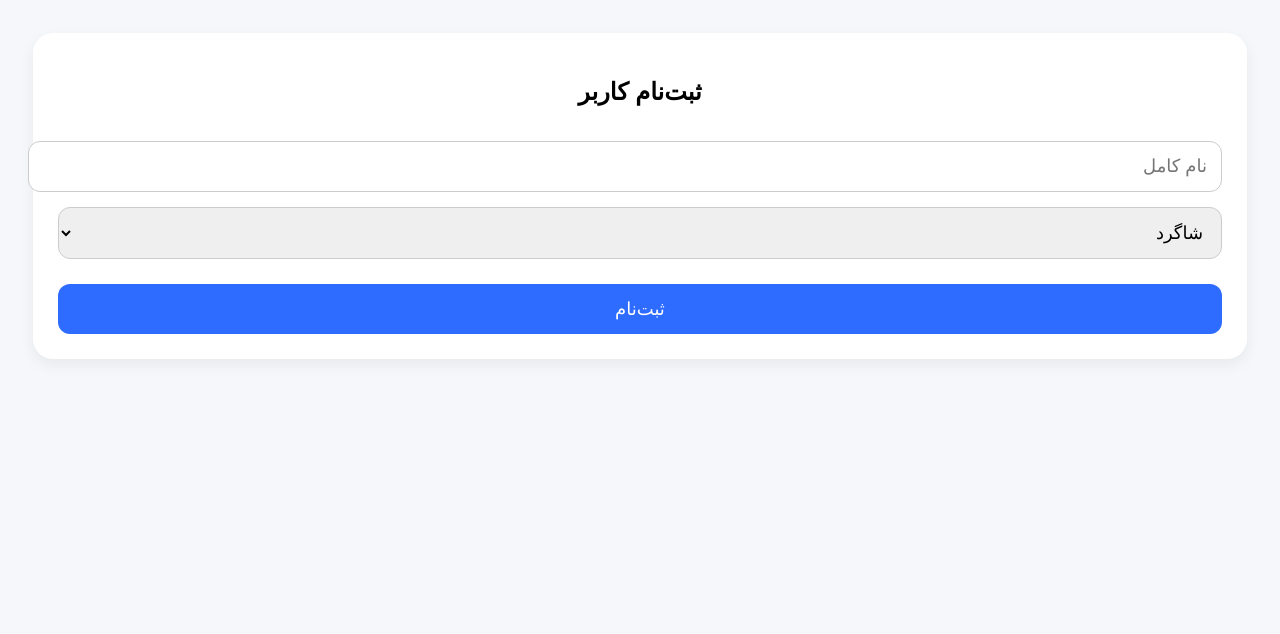
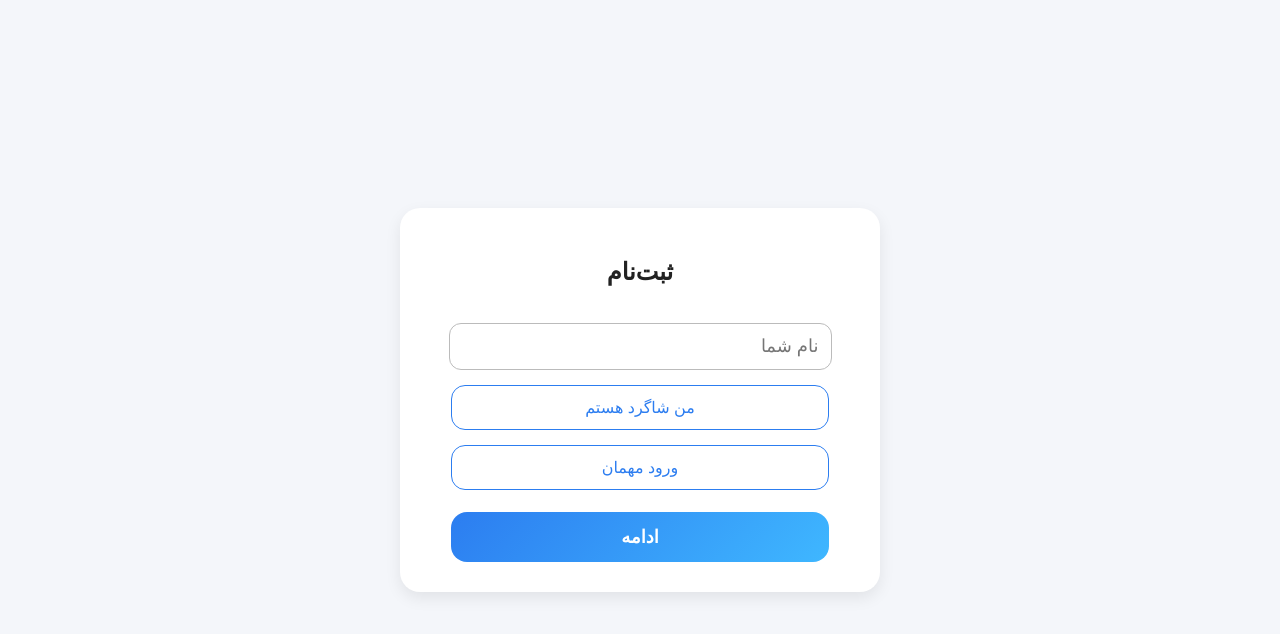
Before and after one commit to Farzadseb/Learning-With-Fred-, a plain HTML site: page Register.html in a window 1280 px wide. Drawn offline with Linux system fonts and the light colour scheme.

Commit message:
Add files via upload

```diff
--- a/Register.html
+++ b/Register.html
@@ -2,98 +2,91 @@
 <html lang="fa" dir="rtl">
 <head>
 <meta charset="UTF-8">
-<meta name="viewport" content="width=device-width, initial-scale=1.0">
+<meta name="viewport" content="width=device-width, initial-scale=1">
 <title>ثبت‌نام | Learning With Fred</title>
-
 <style>
 body {
-    font-family: sans-serif;
-    background: #f5f7fa;
-    padding: 25px;
+    margin: 0;
+    padding: 0;
+    background: #f4f6fa;
+    font-family: -apple-system, BlinkMacSystemFont, "Segoe UI", sans-serif;
+    display: flex;
+    justify-content: center;
+    align-items: center;
+    min-height: 100vh;
 }
-
-.card {
+.box {
     background: white;
-    padding: 25px;
+    width: 85%;
+    max-width: 420px;
+    padding: 30px;
     border-radius: 20px;
-    box-shadow: 0 6px 15px rgba(0,0,0,0.06);
+    box-shadow: 0 6px 16px rgba(0,0,0,0.08);
+    text-align: center;
 }
-
-h2 {
-    text-align: center;
-    margin-bottom: 20px;
+h2 { margin-bottom: 25px; color: #222; }
+input {
+    width: 85%;
+    padding: 12px;
+    margin-top: 12px;
+    font-size: 18px;
+    border-radius: 12px;
+    border: 1px solid #bbb;
 }
-
-input, select {
-    width: 100%;
+.btn {
+    margin-top: 22px;
     padding: 14px;
+    width: 90%;
+    background: linear-gradient(135deg,#2c7df0,#3fb7ff);
+    color: white;
+    border: none;
+    border-radius: 16px;
     font-size: 18px;
+    cursor: pointer;
+    font-weight: bold;
+}
+.role-btn {
     margin-top: 15px;
-    border-radius: 12px;
-    border: 1px solid #ccc;
+    padding: 12px;
+    width: 90%;
+    border-radius: 14px;
+    border: 1px solid #2c7df0;
+    background: white;
+    color: #2c7df0;
+    font-size: 16px;
+    cursor: pointer;
 }
-
-button {
-    width: 100%;
-    padding: 14px;
-    background: #2d6cff;
+.role-btn.active {
+    background: #2c7df0;
     color: white;
-    border-radius: 12px;
-    margin-top: 25px;
-    font-size: 18px;
-    border: none;
-    cursor: pointer;
 }
 </style>
 </head>
-
 <body>
-
-<div class="card">
-    <h2>ثبت‌نام کاربر</h2>
-
-    <input id="name" type="text" placeholder="نام کامل">
-
-    <select id="role">
-        <option value="student">شاگرد</option>
-        <option value="guest">مهمان</option>
-    </select>
-
-    <button onclick="registerUser()">ثبت‌نام</button>
+<div class="box">
+    <h2>ثبت‌نام</h2>
+    <input type="text" id="nameInput" placeholder="نام شما">
+    <button class="role-btn" id="studentBtn" onclick="selectRole('student')">من شاگرد هستم</button>
+    <button class="role-btn" id="guestBtn" onclick="selectRole('guest')">ورود مهمان</button>
+    <button class="btn" onclick="registerUser()">ادامه</button>
 </div>
-
 <script>
+let selectedRole = "";
+function selectRole(role) {
+    selectedRole = role;
+    document.getElementById("studentBtn").classList.remove("active");
+    document.getElementById("guestBtn").classList.remove("active");
+    if (role === "student") document.getElementById("studentBtn").classList.add("active");
+    if (role === "guest") document.getElementById("guestBtn").classList.add("active");
+}
 function registerUser() {
-
-    const name = document.getElementById("name").value.trim();
-    const role = document.getElementById("role").value;
-
-    if (name.length < 2) {
-        alert("نام معتبر وارد کنید.");
-        return;
-    }
-
-    const data = {
-        action: "register",
-        name: name,
-        role: role
-    };
-
-    fetch("YOUR_SCRIPT_URL_HERE", {
-        method: "POST",
-        mode: "no-cors",
-        headers: { "Content-Type": "application/json" },
-        body: JSON.stringify(data)
-    });
-
-    // ذخیره در مرورگر
-    localStorage.setItem("studentName", name);
-    localStorage.setItem("role", role);
-
-    alert("ثبت‌نام با موفقیت انجام شد.");
+    const name = document.getElementById("nameInput").value.trim();
+    if (name.length < 2) { alert("نام را درست وارد کنید"); return; }
+    if (selectedRole === "") { alert("لطفاً حالت خود را انتخاب کنید"); return; }
+    const user = { name: name, role: selectedRole, testsToday: 0, mistakes: [] };
+    localStorage.setItem("fredUser", JSON.stringify(user));
     window.location.href = "Lessons.html";
 }
 </script>
-
 </body>
 </html>
```
Also changed, not shown: index.html (+1 -1 lines).
